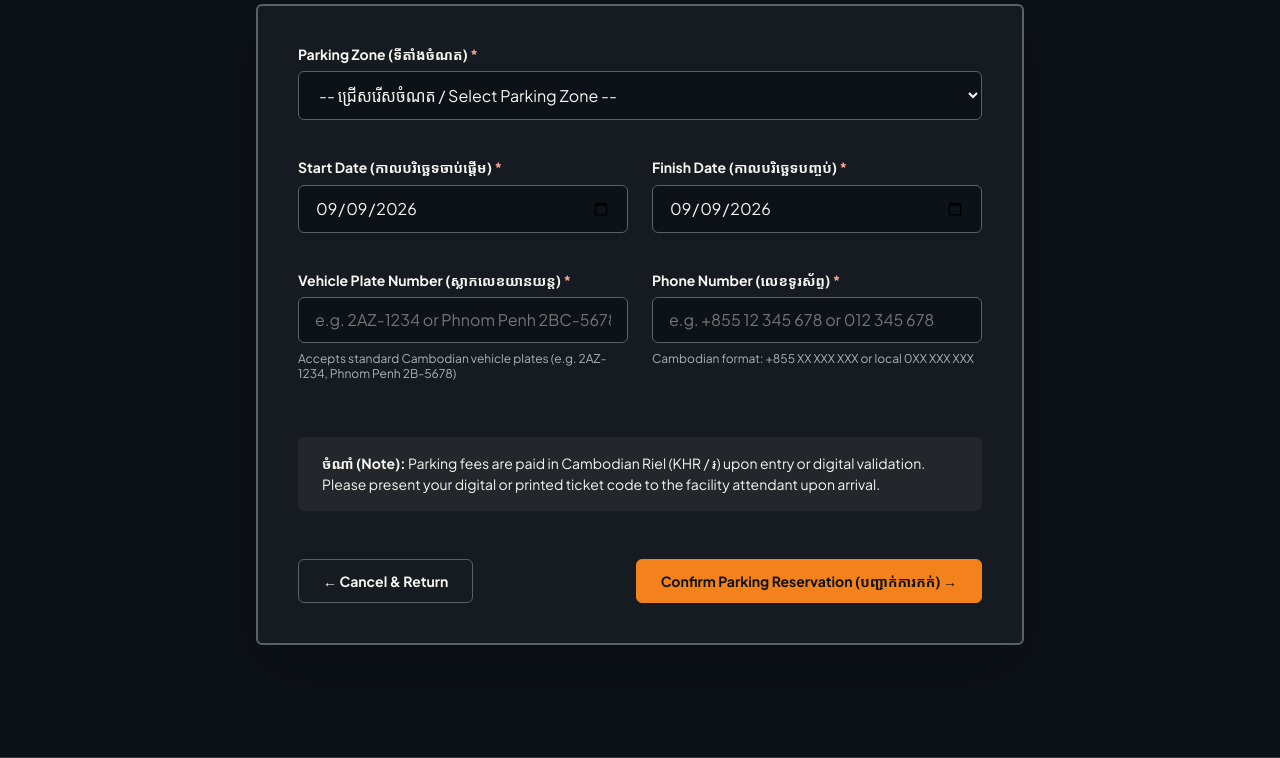
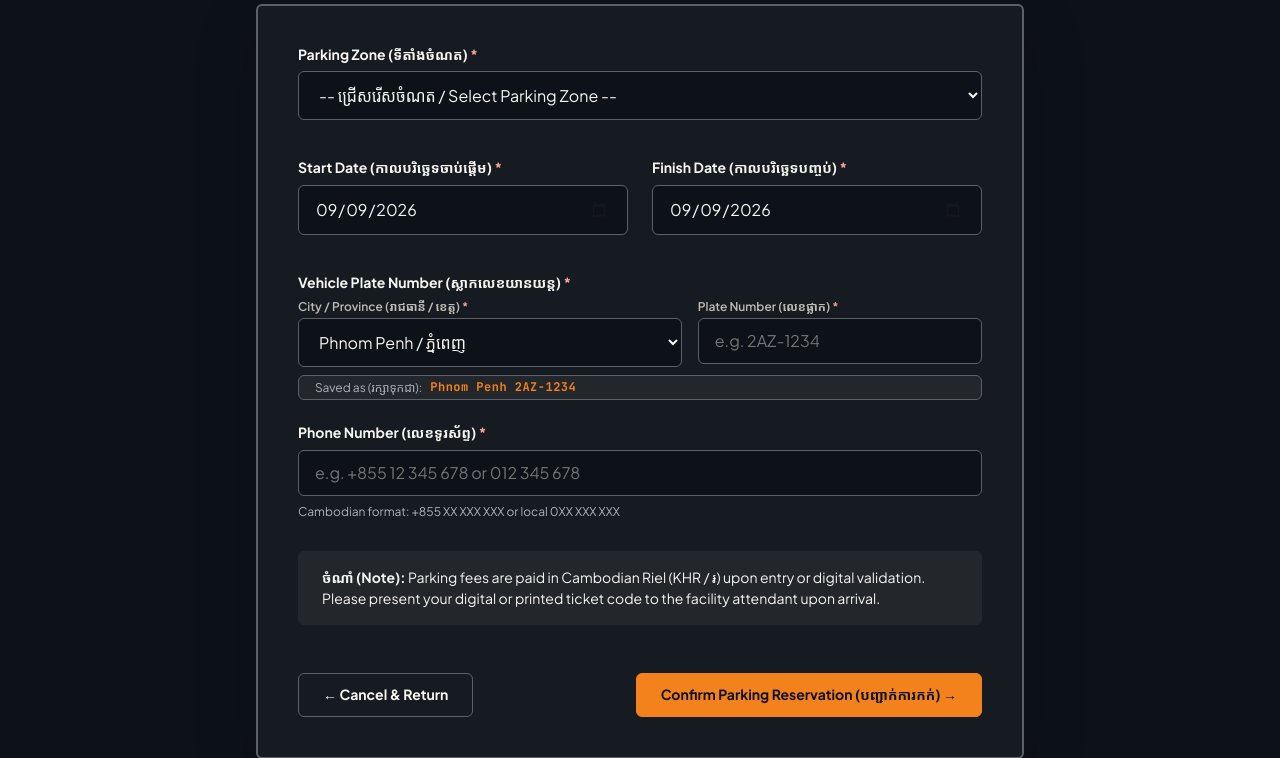
Before and after one commit to MEROW-git/Parking-Slot-MGM, a Django app: page /book/ in a window 1280 px wide. Shown: the part 354-1112 px from the top of the page. Run offline with Django 5.2, Linux system fonts and the light colour scheme; the visitor is signed in with stand-in values (Sample User, id 1); data comes from the database, SQL or seed files in the repository; data that the repository does not hold is empty; some web fonts are replaced.

Commit message:
feat: add province-based plate input and fix date picker contrast

```diff
--- a/parking_zones/forms.py
+++ b/parking_zones/forms.py
@@ -2,6 +2,35 @@ import re
 from django import forms
 from django.utils import timezone
 from .models import ParkingZone, Reservation
+
+# Centralized constant of Phnom Penh Capital and all 24 Cambodian Provinces
+CAMBODIA_PROVINCES = (
+    ('Phnom Penh', 'Phnom Penh / ភ្នំពេញ'),
+    ('Banteay Meanchey', 'Banteay Meanchey / បន្ទាយមានជ័យ'),
+    ('Battambang', 'Battambang / បាត់ដំបង'),
+    ('Kampong Cham', 'Kampong Cham / កំពង់ចាម'),
+    ('Kampong Chhnang', 'Kampong Chhnang / កំពង់ឆ្នាំង'),
+    ('Kampong Speu', 'Kampong Speu / កំពង់ស្ពឺ'),
+    ('Kampong Thom', 'Kampong Thom / កំពង់ធំ'),
+    ('Kampot', 'Kampot / កំពត'),
+    ('Kandal', 'Kandal / កណ្តាល'),
+    ('Kep', 'Kep / កែប'),
+    ('Koh Kong', 'Koh Kong / កោះកុង'),
+    ('Kratie', 'Kratie / ក្រចេះ'),
+    ('Mondulkiri', 'Mondulkiri / មណ្ឌលគិរី'),
+    ('Oddar Meanchey', 'Oddar Meanchey / ឧត្តរមានជ័យ'),
+    ('Pailin', 'Pailin / ប៉ៃលិន'),
+    ('Preah Sihanouk', 'Preah Sihanouk / ព្រះសីហនុ'),
+    ('Preah Vihear', 'Preah Vihear / ព្រះវិហារ'),
+    ('Prey Veng', 'Prey Veng / ព្រៃវែង'),
+    ('Pursat', 'Pursat / ពោធិ៍សាត់'),
+    ('Ratanakiri', 'Ratanakiri / រតនគិរី'),
+    ('Siem Reap', 'Siem Reap / សៀមរាប'),
+    ('Stung Treng', 'Stung Treng / ស្ទឹងត្រែង'),
+    ('Svay Rieng', 'Svay Rieng / ស្វាយរៀង'),
+    ('Takeo', 'Takeo / តាកែវ'),
+    ('Tboung Khmum', 'Tboung Khmum / ត្បូងឃ្មុំ'),
+)
 
 
 class ReservationForm(forms.ModelForm):
@@ -36,17 +65,40 @@ class ReservationForm(forms.ModelForm):
         label='Finish Date (កាលបរិច្ឆេទបញ្ចប់)'
     )
 
-    plate_number = forms.CharField(
-        max_length=35,
+    plate_province = forms.ChoiceField(
+        choices=CAMBODIA_PROVINCES,
+        initial='Phnom Penh',
+        required=False,
+        widget=forms.Select(attrs={
+            'class': 'sp-input sp-select',
+            'id': 'id_plate_province',
+            'aria-label': 'City or Province (រាជធានី ឬខេត្ត)',
+            'aria-describedby': 'plate-preview-box',
+        }),
+        label='City / Province (រាជធានី / ខេត្ត)'
+    )
+
+    plate_code = forms.CharField(
+        max_length=15,
+        required=False,
         widget=forms.TextInput(attrs={
             'class': 'sp-input font-mono uppercase',
-            'id': 'id_plate_number',
-            'placeholder': 'e.g. 2AZ-1234 or Phnom Penh 2BC-5678',
-            'required': 'required',
+            'id': 'id_plate_code',
+            'placeholder': 'e.g. 2AZ-1234',
+            'autocapitalize': 'characters',
+            'spellcheck': 'false',
             'autocomplete': 'off',
+            'aria-label': 'Plate Number (លេខផ្លាក)',
+            'aria-describedby': 'plate-preview-box',
         }),
-        label='Vehicle Plate Number (ស្លាកលេខយានយន្ត)',
-        help_text='Accepts standard Cambodian vehicle plates (e.g. 2AZ-1234, Phnom Penh 2B-5678)'
+        label='Plate Number (លេខផ្លាក)'
+    )
+
+    plate_number = forms.CharField(
+        max_length=40,
+        required=False,
+        widget=forms.HiddenInput(attrs={'id': 'id_plate_number'}),
+        label='Vehicle Plate Number (ស្លាកលេខយានយន្ត)'
     )
 
     phone_number = forms.CharField(
@@ -66,21 +118,23 @@ class ReservationForm(forms.ModelForm):
         model = Reservation
         fields = ['parking_zone', 'start_date', 'finish_date', 'plate_number', 'phone_number']
 
-    def clean_plate_number(self):
-        raw_plate = self.cleaned_data.get('plate_number', '').strip()
-        if not raw_plate:
-            raise forms.ValidationError('Please enter a vehicle license plate number.')
+    def __init__(self, *args, **kwargs):
+        super().__init__(*args, **kwargs)
+        self.fields['plate_province'].initial = 'Phnom Penh'
+        self.fields['plate_number'].required = False
 
-        # Sanitize plate
-        cleaned = re.sub(r'\s+', ' ', raw_plate).upper()
-        # Cambodian plates: typically province (optional) + 1-2 digits + 1-2 letters + dash + 4 digits
-        # e.g. 2AZ-1234, 1A-2345, Phnom Penh 2BC-1234, 3C-9999
-        plate_regex = r'^[A-Z0-9\s\.\-]{3,30}$'
-        if not re.match(plate_regex, cleaned) or not re.search(r'\d', cleaned):
-            raise forms.ValidationError(
-                'Invalid plate format. Example: 2AZ-1234, 1A-5678, or Phnom Penh 2BC-9999.'
-            )
-        return cleaned
+        # If editing an existing reservation instance, extract province and code
+        if self.instance and self.instance.pk and self.instance.plate_number:
+            plate = self.instance.plate_number.strip()
+            matched = False
+            for prov_val, _ in CAMBODIA_PROVINCES:
+                if plate.startswith(prov_val + ' '):
+                    self.fields['plate_province'].initial = prov_val
+                    self.fields['plate_code'].initial = plate[len(prov_val) + 1:].strip()
+                    matched = True
+                    break
+            if not matched:
+                self.fields['plate_code'].initial = plate
 
     def clean_phone_number(self):
         raw_phone = self.cleaned_data.get('phone_number', '').strip()
@@ -114,4 +168,91 @@ class ReservationForm(forms.ModelForm):
         if zone and zone.vacant_slots <= 0:
             self.add_error('parking_zone', f'Zone "{zone.name}" is currently at full capacity.')
 
+        # Vehicle Plate Validation & Normalization
+        raw_province = self.data.get('plate_province', '').strip() if self.data else ''
+        raw_code = self.data.get('plate_code', '').strip() if self.data else ''
+        raw_plate = self.data.get('plate_number', '').strip() if self.data else ''
+
+        valid_provinces = [p[0] for p in CAMBODIA_PROVINCES]
+
+        # Check if the split UI fields were submitted
+        if 'plate_code' in self.data or 'plate_province' in self.data:
+            has_plate_error = False
+
+            if not raw_province:
+                self.add_error('plate_province', 'Please select a city or province (សូមជ្រើសរើសរាជធានី ឬខេត្ត).')
+                has_plate_error = True
+            elif raw_province not in valid_provinces:
+                self.add_error('plate_province', 'Invalid city or province selected.')
+                has_plate_error = True
+
+            if not raw_code:
+                self.add_error('plate_code', 'Please enter a vehicle plate number (សូមបញ្ចូលលេខផ្លាកលេខ).')
+                has_plate_error = True
+            else:
+                # Collapse whitespace and convert Latin letters to uppercase
+                cleaned_code = re.sub(r'\s+', ' ', raw_code).upper()
+
+                # Allow Latin letters, numbers, spaces, periods, and hyphens
+                if not re.match(r'^[A-Z0-9\s\.\-]{2,15}$', cleaned_code):
+                    self.add_error(
+                        'plate_code',
+                        'Invalid plate format. Allowed characters: Latin letters, numbers, spaces, periods, and hyphens.'
+                    )
+                    has_plate_error = True
+                elif not re.search(r'\d', cleaned_code):
+                    self.add_error(
+                        'plate_code',
+                        'Plate number must include at least one digit (ត្រូវមានលេខយ៉ាងតិចមួយខ្ទង់).'
+                    )
+                    has_plate_error = True
+
+            if not has_plate_error:
+                combined_plate = f"{raw_province} {cleaned_code}"
+                cleaned_data['plate_province'] = raw_province
+                cleaned_data['plate_code'] = cleaned_code
+                cleaned_data['plate_number'] = combined_plate
+                self.instance.plate_number = combined_plate
+
+        elif raw_plate:
+            # Backward compatibility: raw plate_number submitted directly
+            cleaned = re.sub(r'\s+', ' ', raw_plate).upper()
+            plate_regex = r'^[A-Z0-9\s\.\-]{3,40}$'
+            if not re.match(plate_regex, cleaned) or not re.search(r'\d', cleaned):
+                self.add_error('plate_number', 'Invalid plate format. Example: 2AZ-1234 or Phnom Penh 2BC-9999.')
+            else:
+                cleaned_data['plate_number'] = cleaned
+                self.instance.plate_number = cleaned
+        else:
+            self.add_error('plate_code', 'Please enter a vehicle plate number (សូមបញ្ចូលលេខផ្លាកលេខ).')
+
+        # Accessibility: Update aria-invalid, aria-describedby, and is-invalid class based on error state
+        if 'plate_province' in self.errors:
+            self.fields['plate_province'].widget.attrs['aria-invalid'] = 'true'
+            self.fields['plate_province'].widget.attrs['aria-describedby'] = 'error_plate_province plate-preview-box'
+            p_class = self.fields['plate_province'].widget.attrs.get('class', '')
+            if 'is-invalid' not in p_class:
+                self.fields['plate_province'].widget.attrs['class'] = f'{p_class} is-invalid'.strip()
+        else:
+            self.fields['plate_province'].widget.attrs.pop('aria-invalid', None)
+            self.fields['plate_province'].widget.attrs['aria-describedby'] = 'plate-preview-box'
+
+        if 'plate_code' in self.errors:
+            self.fields['plate_code'].widget.attrs['aria-invalid'] = 'true'
+            self.fields['plate_code'].widget.attrs['aria-describedby'] = 'error_plate_code plate-preview-box'
+            c_class = self.fields['plate_code'].widget.attrs.get('class', '')
+            if 'is-invalid' not in c_class:
+                self.fields['plate_code'].widget.attrs['class'] = f'{c_class} is-invalid'.strip()
+        else:
+            self.fields['plate_code'].widget.attrs.pop('aria-invalid', None)
+            self.fields['plate_code'].widget.attrs['aria-describedby'] = 'plate-preview-box'
+
         return cleaned_data
+
+    def save(self, commit=True):
+        instance = super().save(commit=False)
+        if 'plate_number' in self.cleaned_data and self.cleaned_data['plate_number']:
+            instance.plate_number = self.cleaned_data['plate_number']
+        if commit:
+            instance.save()
+        return instance
--- a/parking_zones/templates/parking_zones/booking.html
+++ b/parking_zones/templates/parking_zones/booking.html
@@ -44,10 +44,62 @@
           {% include "components/form_field.html" with field=form.finish_date %}
         </div>
 
-        <div class="sp-form-row">
-          {% include "components/form_field.html" with field=form.plate_number %}
-          {% include "components/form_field.html" with field=form.phone_number %}
-        </div>
+        <!-- Vehicle Plate Number Grouped Field -->
+        <fieldset class="sp-form-group sp-plate-group" id="group_plate_number" aria-labelledby="legend_plate_number">
+          <legend class="sp-label" id="legend_plate_number">
+            Vehicle Plate Number (ស្លាកលេខយានយន្ត)
+            <span class="sp-required" aria-hidden="true">*</span>
+          </legend>
+
+          <div class="sp-plate-inputs">
+            <div class="sp-plate-subfield">
+              <label for="id_plate_province" class="sp-sublabel">
+                City / Province (រាជធានី / ខេត្ត)
+                <span class="sp-required" aria-hidden="true">*</span>
+              </label>
+              {{ form.plate_province }}
+              {% if form.plate_province.errors %}
+                <div class="sp-field-feedback" id="error_plate_province">
+                  {% for error in form.plate_province.errors %}
+                    <p class="sp-field-error" role="alert">{{ error }}</p>
+                  {% endfor %}
+                </div>
+              {% endif %}
+            </div>
+
+            <div class="sp-plate-subfield">
+              <label for="id_plate_code" class="sp-sublabel">
+                Plate Number (លេខផ្លាក)
+                <span class="sp-required" aria-hidden="true">*</span>
+              </label>
+              {{ form.plate_code }}
+              {% if form.plate_code.errors %}
+                <div class="sp-field-feedback" id="error_plate_code">
+                  {% for error in form.plate_code.errors %}
+                    <p class="sp-field-error" role="alert">{{ error }}</p>
+                  {% endfor %}
+                </div>
+              {% endif %}
+            </div>
+          </div>
+
+          {{ form.plate_number }}
+
+          {% if form.plate_number.errors %}
+            <div class="sp-field-feedback" id="error_plate_number">
+              {% for error in form.plate_number.errors %}
+                <p class="sp-field-error" role="alert">{{ error }}</p>
+              {% endfor %}
+            </div>
+          {% endif %}
+
+          <div class="sp-plate-preview" id="plate-preview-box" aria-live="polite">
+            <span class="sp-plate-preview-label">Saved as (រក្សាទុកជា):</span>
+            <span class="sp-plate-preview-val" id="plate-preview-text">{% if form.plate_code.value %}{{ form.plate_province.value|default:"Phnom Penh" }} {{ form.plate_code.value|upper }}{% else %}Phnom Penh 2AZ-1234{% endif %}</span>
+          </div>
+        </fieldset>
+
+        {% include "components/form_field.html" with field=form.phone_number %}
 
         <!-- Local Guidance Note -->
         <div class="sp-form-note">
@@ -67,3 +119,35 @@
   {% endif %}
 </div>
 {% endblock %}
+
+{% block extra_scripts %}
+<script>
+  (function() {
+    var provEl = document.getElementById('id_plate_province');
+    var codeEl = document.getElementById('id_plate_code');
+    var prevValEl = document.getElementById('plate-preview-text');
+
+    if (!provEl || !codeEl || !prevValEl) return;
+
+    function updatePreview() {
+      var prov = provEl.value || 'Phnom Penh';
+      var raw = codeEl.value ? codeEl.value.trim().replace(/\s+/g, ' ') : '';
+      var code = raw ? raw.toUpperCase() : '2AZ-1234';
+      prevValEl.textContent = prov + ' ' + code;
+    }
+
+    codeEl.addEventListener('input', function() {
+      updatePreview();
+    });
+
+    codeEl.addEventListener('blur', function() {
+      if (codeEl.value) {
+        codeEl.value = codeEl.value.trim().replace(/\s+/g, ' ').toUpperCase();
+        updatePreview();
+      }
+    });
+
+    provEl.addEventListener('change', updatePreview);
+  })();
+</script>
+{% endblock %}
--- a/static/css/sompark.css
+++ b/static/css/sompark.css
@@ -1292,6 +1292,35 @@ textarea.sp-input {
   border-color: var(--color-success);
 }
 
+/* Date Inputs & High-Contrast Native Picker */
+input[type="date"],
+input[type="date"].sp-input {
+  color-scheme: dark;
+}
+
+input[type="date"]::-webkit-calendar-picker-indicator {
+  cursor: pointer;
+  filter: invert(0.92) brightness(1.15);
+  opacity: 0.85;
+  padding: var(--space-3xs);
+  border-radius: var(--radius-input);
+  transition: opacity var(--dur-short) var(--ease-out), filter var(--dur-short) var(--ease-out), background-color var(--dur-short) var(--ease-out);
+}
+
+@media (hover: hover) and (pointer: fine) {
+  input[type="date"]::-webkit-calendar-picker-indicator:hover {
+    opacity: 1;
+    filter: invert(1) brightness(1.3);
+    background-color: var(--color-paper-3);
+  }
+}
+
+input[type="date"]::-webkit-calendar-picker-indicator:focus-visible {
+  outline: var(--rule-fine) solid var(--color-focus);
+  outline-offset: 2px;
+  opacity: 1;
+}
+
 .sp-field-help,
 .sp-field-error {
   margin-block-start: var(--space-2xs);
@@ -2538,6 +2567,76 @@ code {
   }
 }
 
+/* Vehicle Plate Grouped Field */
+.sp-plate-group {
+  border: 0;
+  padding: 0;
+  margin: 0;
+  margin-block-end: var(--space-md);
+  min-width: 0;
+  display: flex;
+  flex-direction: column;
+}
+
+.sp-plate-group legend {
+  padding: 0;
+  margin-block-end: var(--space-2xs);
+  display: block;
+}
+
+.sp-sublabel {
+  display: block;
+  font-size: var(--text-xs);
+  font-weight: 600;
+  color: var(--color-ink-2);
+  margin-block-end: var(--space-3xs);
+}
+
+.sp-plate-inputs {
+  display: grid;
+  grid-template-columns: minmax(0, 1.35fr) minmax(0, 1fr);
+  gap: var(--space-sm);
+  min-width: 0;
+}
+
+@media (max-width: 36rem) {
+  .sp-plate-inputs {
+    grid-template-columns: minmax(0, 1fr);
+    gap: var(--space-xs);
+  }
+}
+
+.sp-plate-subfield {
+  min-width: 0;
+  display: flex;
+  flex-direction: column;
+}
+
+.sp-plate-preview {
+  display: inline-flex;
+  align-items: center;
+  flex-wrap: wrap;
+  gap: var(--space-2xs);
+  font-size: var(--text-xs);
+  color: var(--color-ink-2);
+  margin-block-start: var(--space-2xs);
+  padding: var(--space-3xs) var(--space-sm);
+  background: var(--color-paper-3);
+  border: var(--rule-hair) solid var(--color-rule-2);
+  border-radius: var(--radius-input);
+}
+
+.sp-plate-preview-label {
+  color: var(--color-muted);
+}
+
+.sp-plate-preview-val {
+  font-family: var(--font-outlier);
+  color: var(--color-accent);
+  font-weight: 700;
+  letter-spacing: 0.04em;
+}
+
 .sp-form-note {
   background: var(--color-paper-3);
   border-inline-start: var(--rule-bold) solid var(--color-accent);
```
